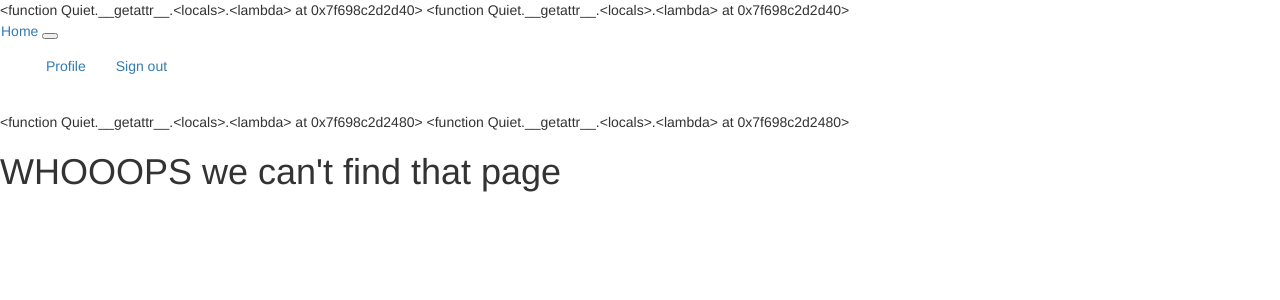
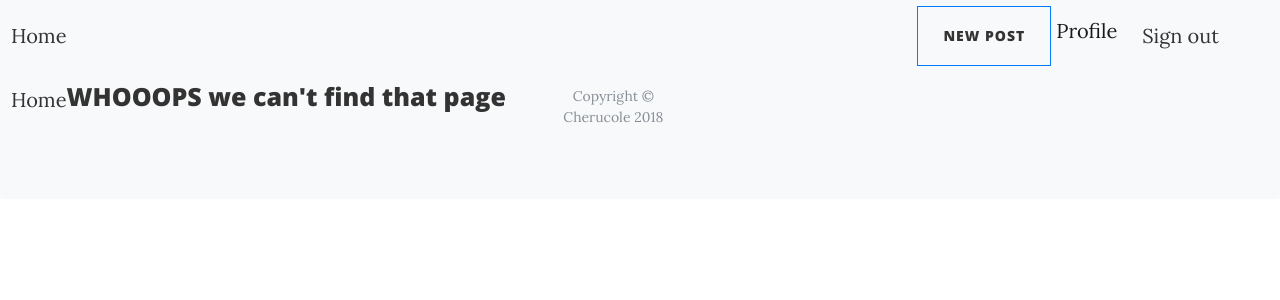
Before and after one commit to cherucole/Blog-Project, a Flask app: template app/templates/notfound.html in a window 1280 px wide. Shown: the top 300 px of the page. Run offline with Flask 2, Linux system fonts and the light colour scheme; the template is opened without the code that fills it, so the values that code supplies are empty; the visitor is signed in with stand-in values (Sample User, id 1); data comes from the database, SQL or seed files in the repository; some libraries are stand-ins or nearby versions.

Commit message:
added profiles

```diff
--- a/app/templates/add.html
+++ b/app/templates/add.html
@@ -42,7 +42,7 @@
       <li class="nav-item active">
                           {% if current_user.is_authenticated %}
 
-        <a class="nav-link" href="{{url_for('main.about')}}">Profile </a>
+        <a class="nav-link" href="{{url_for('main.profile',uname=current_user.username)}}">Profile </a>
       </li>
 
 
--- a/app/templates/index.html
+++ b/app/templates/index.html
@@ -40,7 +40,8 @@
       <li class="nav-item active">
                           {% if current_user.is_authenticated %}
 
-        <a class="nav-link" href="{{url_for('main.about')}}">Profile </a>
+
+        <a class="nav-link" href="{{url_for('main.profile',uname=current_user.username)}}">Profile </a>
       </li>
 
 
--- a/app/templates/notfound.html
+++ b/app/templates/notfound.html
@@ -1,5 +1,88 @@
 {% extends 'base.html'%}
 
 {% block content %}
+
+<!DOCTYPE html>
+<html lang="en">
+
+  <head>
+
+    <meta charset="utf-8">
+    <meta name="viewport" content="width=device-width, initial-scale=1, shrink-to-fit=no">
+    <meta name="description" content="">
+    <meta name="author" content="">
+
+    <title>Cherucole's Blog</title>
+
+    <!-- Bootstrap core CSS -->
+    <link href="{{ url_for('static', filename='bootstrap.min.css') }}" rel="stylesheet">
+
+    <!-- Custom fonts for this template -->
+    <link href="{{ url_for('static', filename='font-awesome.min.css') }}" rel="stylesheet" type="text/css">
+    <link href='https://fonts.googleapis.com/css?family=Lora:400,700,400italic,700italic' rel='stylesheet' type='text/css'>
+    <link href='https://fonts.googleapis.com/css?family=Open+Sans:300italic,400italic,600italic,700italic,800italic,400,300,600,700,800' rel='stylesheet' type='text/css'>
+
+    <!-- Custom styles for this template -->
+    <link href="{{ url_for('static', filename='clean-blog.min.css') }}" rel="stylesheet">
+
+  </head>
+<body>
+<nav class="navbar navbar-expand-lg navbar-light bg-light fixed-top">
+  <a href="/">Home</a>
+  <button class="navbar-toggler" type="button" data-toggle="collapse" data-target="#navbarSupportedContent" aria-controls="navbarSupportedContent" aria-expanded="false" aria-label="Toggle navigation">
+    <span class="navbar-toggler-icon"></span>
+  </button>
+
+<nav class="navbar navbar-expand-lg navbar-light bg-light fixed-top">
+  <a href="/">Home</a>
+  <button class="navbar-toggler" type="button" data-toggle="collapse" data-target="#navbarSupportedContent" aria-controls="navbarSupportedContent" aria-expanded="false" aria-label="Toggle navigation">
+    <span class="navbar-toggler-icon"></span>
+  </button>
+
+  <div class="collapse navbar-collapse" id="navbarSupportedContent">
+
+
+      <div class="navbar-collapse collapse">
+
+        <ul class="nav navbar-nav ml-auto ">
+            <button type="button" class="btn btn-outline-primary"><a href="/add">New Post</a></button>
+      <li class="nav-item active">
+                          {% if current_user.is_authenticated %}
+
+        <a class="nav-link" href="{{url_for('main.profile',uname=current_user.username)}}">Profile </a>
+      </li>
+
+
+                  <li class="nav-link"><a href="{{url_for('auth.logout')}}">Sign out</a></li>
+                  {% else %}
+                  <li class="nav-link"><a href="{{url_for('auth.login')}}">Sign in</a></li>
+                  {%endif%}
+                </ul>
+            </div>
+  </div>
+</nav>
     <h1>WHOOOPS we can't find that page</h1>
+
+
+    <!-- Footer -->
+    <footer>
+      <div class="container">
+        <div class="row">
+          <div class="col-lg-8 col-md-10 mx-auto">
+            <p class="copyright text-muted">Copyright &copy; Cherucole 2018</p>
+          </div>
+        </div>
+      </div>
+    </footer>
+
+    <!-- Bootstrap core JavaScript -->
+    <script src="{{ url_for('static', filename='jquery.min.js') }}"></script>
+    <script src="{{ url_for('static', filename='popper.min.js') }}"></script>
+    <script src="{{ url_for('static', filename='bootstrap.min.js') }}"></script>
+
+    <!-- Custom scripts for this template -->
+    <script src="{{ url_for('static', filename='clean-blog.min.js') }}"></script>
+
+</body>
+</html>
 {% endblock %}
--- a/app/templates/post.html
+++ b/app/templates/post.html
@@ -45,7 +45,7 @@
       <li class="nav-item active">
                           {% if current_user.is_authenticated %}
 
-        <a class="nav-link" href="{{url_for('main.about')}}">Profile </a>
+        <a class="nav-link" href="{{url_for('main.profile',uname=current_user.username)}}">Profile </a>
       </li>
 
 
--- a/app/templates/post_comments.html
+++ b/app/templates/post_comments.html
@@ -45,7 +45,7 @@
       <li class="nav-item active">
                           {% if current_user.is_authenticated %}
 
-        <a class="nav-link" href="{{url_for('main.about')}}">Profile </a>
+        <a class="nav-link" href="{{url_for('main.profile',uname=current_user.username)}}">Profile </a>
       </li>
 
 
--- a/app/templates/subscribe.html
+++ b/app/templates/subscribe.html
@@ -41,7 +41,7 @@
       <li class="nav-item active">
                           {% if current_user.is_authenticated %}
 
-        <a class="nav-link" href="{{url_for('main.about')}}">Profile </a>
+        <a class="nav-link" href="{{url_for('main.profile',uname=current_user.username)}}">Profile </a>
       </li>
 
 
--- a/config.py
+++ b/config.py
@@ -3,7 +3,7 @@
 
 class Config:
     SECRET_KEY = os.environ.get('SECRET_KEY')
-    # SQLALCHEMY_DATABASE_URI = 'postgresql+psycopg2://cherucole:cherucole@localhost/blog'
+    SQLALCHEMY_DATABASE_URI = 'postgresql+psycopg2://cherucole:cherucole@localhost/blog'
 
     UPLOADED_PHOTOS_DEST ='app/static/photos'
     #  email configurations
--- a/manage.py
+++ b/manage.py
@@ -8,7 +8,7 @@
 
 # app = create_app('test')
 
-# app = create_app('development')
+app = create_app('development')
 
 
 
```
Also changed, not shown: app/templates/profile/profile.html (+132 -0 lines), app/static/photos/580b57fcd9996e24bc43c4df.png (added).
